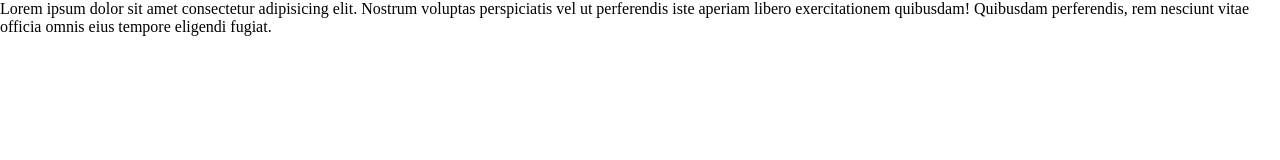
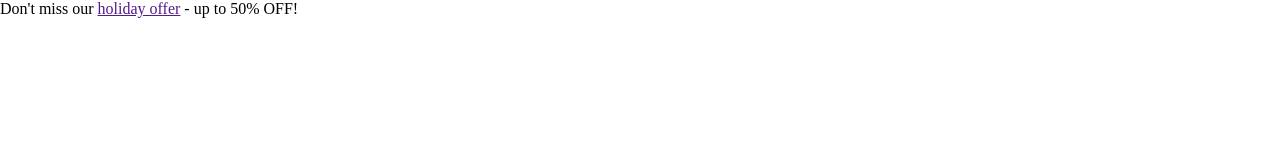
Before and after one commit to Dilkhush1729/College-Project-dilkhush, a plain HTML site: page index.html in a window 1280 px wide. Drawn offline with Linux system fonts and the light colour scheme.

Commit message:
update index.html

```diff
--- a/index.html
+++ b/index.html
@@ -8,8 +8,14 @@
 </head>
 <body>
     <div class="container-1">
-        <div class="logo">
-            Lorem ipsum dolor sit amet consectetur adipisicing elit. Nostrum voluptas perspiciatis vel ut perferendis iste aperiam libero exercitationem quibusdam! Quibusdam perferendis, rem nesciunt vitae officia omnis eius tempore eligendi fugiat.
+        <div class="top-nav">
+              <div class="top-nav-content">
+                <div class="content-1">
+                    <p class="tn-content">
+                        Don't miss our <a href="">holiday offer</a> - up to 50% OFF!
+                    </p>
+                </div>
+              </div>
         </div>
     </div>
 </body>
```
